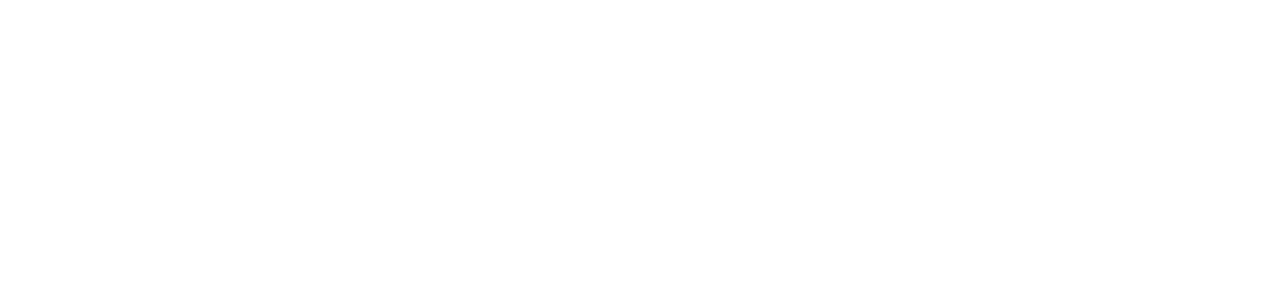
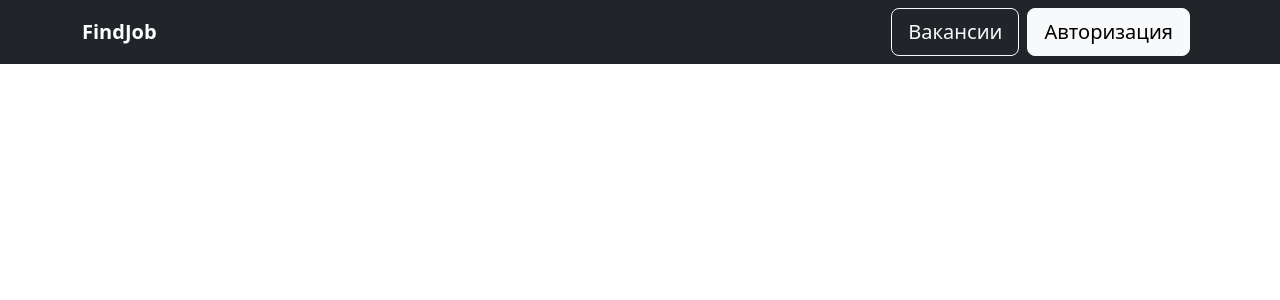
Before and after one commit to mkireev01/diplom_platform, a React (Vite) app in the folder client/: page / in a window 1280 px wide. Shown: the top 300 px of the page. Built offline with nearby package versions, Linux system fonts and the light colour scheme.

Commit message:
Added a logic and NavBar

```diff
--- a/client/package.json
+++ b/client/package.json
@@ -17,6 +17,7 @@
     "react": "^19.0.0",
     "react-bootstrap": "^2.10.9",
     "react-dom": "^19.0.0",
+    "react-icons": "^5.5.0",
     "react-router-dom": "^7.6.0"
   },
   "devDependencies": {
--- a/client/src/App.jsx
+++ b/client/src/App.jsx
@@ -1,11 +1,12 @@
 import React from 'react';
 import AppRouter from './components/AppRouter';
 import { BrowserRouter } from 'react-router-dom';
-
+import AppNav from './components/AppNav'
 
 function App() {
   return (
    <BrowserRouter>
+    <AppNav />
     <AppRouter />
    </BrowserRouter>
   );
--- /dev/null
+++ b/client/src/components/AppNav.jsx
@@ -0,0 +1,78 @@
+import React, { useContext } from 'react';
+import { Context } from '../main';
+import { Navbar, Container, Nav, Button } from 'react-bootstrap';
+import { NavLink } from 'react-router-dom';
+import { FaUserCircle } from 'react-icons/fa';
+import { observer } from 'mobx-react-lite';
+
+const AppNav = observer(() => {
+  const { user } = useContext(Context);
+
+  // Общие пропсы для всех кнопок
+  const btnProps = {
+    size: "lg",
+    className: "me-2",      // отступ справа
+    style: { minWidth: 120 } // минимальная ширина
+  };
+
+  return (
+    <Navbar bg="dark" variant="dark" expand="lg">
+      <Container>
+        <Navbar.Brand as={NavLink} to="/" className="fw-bold">
+          FindJob
+        </Navbar.Brand>
+
+        <Navbar.Toggle aria-controls="main-navbar" />
+        <Navbar.Collapse id="main-navbar">
+          <Nav className="ms-auto align-items-center">
+            <Button
+              as={NavLink}
+              to="/vacancies"
+              variant="outline-light"
+              {...btnProps}
+            >
+              Вакансии
+            </Button>
+
+            {!user.isAuth ? (
+              <Button
+                as={NavLink}
+                to="/login"
+                variant="light"
+                onClick={() => user.setIsAuth(true)}
+                {...btnProps}
+              >
+                Авторизация
+              </Button>
+            ) : (
+              <>
+                <Button
+                  variant="outline-light"
+                  onClick={() => {
+                    user.setIsAuth(false);
+                    user.setUser({});
+                  }}
+                  {...btnProps}
+                >
+                  Выход
+                </Button>
+                <Button
+                  as={NavLink}
+                  to="/profile"
+                  variant="light"
+                  {...btnProps}
+                  // для иконки уберём лишние паддинги внутри
+                  style={{ ...btnProps.style, padding: '0.375rem' }}
+                >
+                  <FaUserCircle style={{ fontSize: '1.5rem' }} />
+                </Button>
+              </>
+            )}
+          </Nav>
+        </Navbar.Collapse>
+      </Container>
+    </Navbar>
+  );
+});
+
+export default AppNav;
--- a/client/src/components/AppRouter.jsx
+++ b/client/src/components/AppRouter.jsx
@@ -1,13 +1,15 @@
-import React from "react";
+import React, { useContext } from "react";
 import { Routes, Route, Navigate } from "react-router-dom";
 import { publicRoutes, seekerRoutes } from "../routes";
+import { Context } from "../main";
 
 const AppRouter = () => {
-  const isAuth = false;
+  const {user} = useContext(Context)
 
+  console.log(user)
   return (
     <Routes>
-      {isAuth &&
+      {user.isAuth &&
         publicRoutes.map(({ path, Component }) => (
           <Route key={path} path={path} element={<Component />} />
         ))
--- a/client/src/main.jsx
+++ b/client/src/main.jsx
@@ -1,10 +1,24 @@
-import { StrictMode } from 'react'
-import { createRoot } from 'react-dom/client'
+// main.jsx
+import React from 'react';
+import { createContext } from 'react';
+import { createRoot } from 'react-dom/client';
 import './styles/main.css';
-import App from './App.jsx'
+import App from './App.jsx';
+import UserStore from './store/UserStore.js';
 
-createRoot(document.getElementById('root')).render(
-  <StrictMode>
+export const Context = createContext(null);
+
+// 1) Найти контейнер
+const container = document.getElementById('root');
+
+// 2) Создать root
+const root = createRoot(container);
+
+// 3) Рендерить через root.render
+root.render(
+  <Context.Provider value={{
+    user: new UserStore()
+  }}>
     <App />
-  </StrictMode>,
-)
+  </Context.Provider>
+);
--- /dev/null
+++ b/client/src/store/UserStore.js
@@ -0,0 +1,25 @@
+import {makeAutoObservable} from "mobx"
+
+export default class UserStore {
+    constructor() {
+        this._isAuth = false
+        this._user = {}
+        makeAutoObservable(this)
+    }
+
+    setIsAuth(bool) {
+        this._isAuth = bool
+    }
+
+    setUser(user) {
+        this._user = user
+    }
+
+    get isAuth() {
+        return this._isAuth
+    }
+
+    get user() {
+        return this._user
+    }
+}
```
Also changed, not shown: client/src/store/VacanciesStore.js (added, +70 -0 lines), 1 other file (tests, documents, lock files or other folders).
